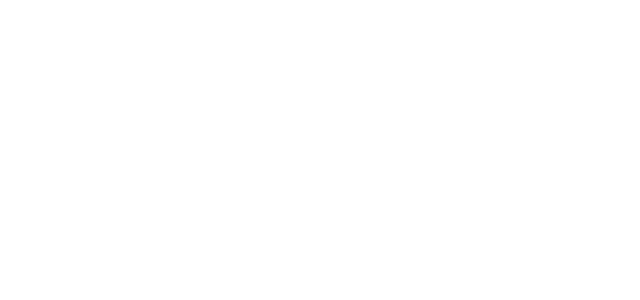
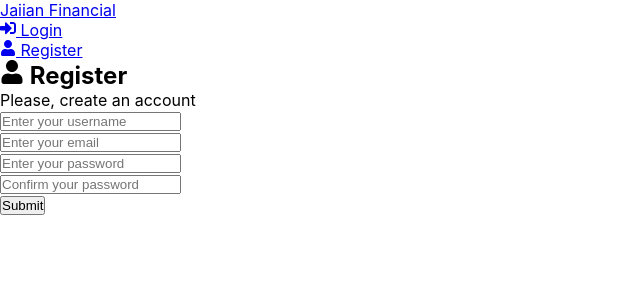
Before and after one commit to mfnjairah/JaiianFinancial, a React (Create React App) app in the folder frontend/: page /register in a window 1280 px wide. Shown: the top 300 px of the page, without its empty margins (0-640 px from the left). Built offline with nearby package versions, Linux system fonts and the light colour scheme.

Commit message:
Starting Register Page

```diff
--- a/frontend/package.json
+++ b/frontend/package.json
@@ -8,6 +8,7 @@
     "@testing-library/user-event": "^13.5.0",
     "react": "^18.2.0",
     "react-dom": "^18.2.0",
+    "react-icons": "^4.11.0",
     "react-router-dom": "^6.16.0",
     "react-scripts": "5.0.1",
     "web-vitals": "^2.1.4"
--- a/frontend/src/App.js
+++ b/frontend/src/App.js
@@ -1,5 +1,26 @@
+import { BrowserRouter as Router, Routes, Route } from "react-router-dom";
+
+// Pages
+import DashBoard from "./pages/DashBoard";
+import Login from "./pages/Login";
+import Register from "./pages/Register";
+import Header from "./components/Header";
+
 function App() {
-  return <div className="App"></div>;
+  return (
+    <div className="App">
+      <Router>
+        <div className="container">
+          <Header />
+          <Routes>
+            <Route path="/" element={<DashBoard />} />
+            <Route path="/login" element={<Login />} />
+            <Route path="/register" element={<Register />} />
+          </Routes>
+        </div>
+      </Router>
+    </div>
+  );
 }
 
 export default App;
--- /dev/null
+++ b/frontend/src/components/Header.jsx
@@ -0,0 +1,27 @@
+import React from "react";
+import { FaSignInAlt, FaSignOutAlt, FaUser } from "react-icons/fa";
+import { Link } from "react-router-dom";
+
+const Header = () => {
+  return (
+    <header className="header">
+      <div className="logo">
+        <Link to="/">Jaiian Financial</Link>
+      </div>
+      <ul>
+        <li>
+          <Link to="/login">
+            <FaSignInAlt /> Login
+          </Link>
+        </li>
+        <li>
+          <Link to="/register">
+            <FaUser /> Register
+          </Link>
+        </li>
+      </ul>
+    </header>
+  );
+};
+
+export default Header;
--- a/frontend/src/index.css
+++ b/frontend/src/index.css
@@ -1,13 +1,17 @@
+* {
+  margin: 0;
+  padding: 0;
+}
+
 body {
-  margin: 0;
-  font-family: -apple-system, BlinkMacSystemFont, 'Segoe UI', 'Roboto', 'Oxygen',
-    'Ubuntu', 'Cantarell', 'Fira Sans', 'Droid Sans', 'Helvetica Neue',
+  font-family: -apple-system, BlinkMacSystemFont, "Segoe UI", "Roboto", "Oxygen",
+    "Ubuntu", "Cantarell", "Fira Sans", "Droid Sans", "Helvetica Neue",
     sans-serif;
   -webkit-font-smoothing: antialiased;
   -moz-osx-font-smoothing: grayscale;
 }
 
 code {
-  font-family: source-code-pro, Menlo, Monaco, Consolas, 'Courier New',
+  font-family: source-code-pro, Menlo, Monaco, Consolas, "Courier New",
     monospace;
 }
--- /dev/null
+++ b/frontend/src/pages/DashBoard.jsx
@@ -0,0 +1,7 @@
+import React from "react";
+
+const DashBoard = () => {
+  return <div>DashBoard</div>;
+};
+
+export default DashBoard;
--- /dev/null
+++ b/frontend/src/pages/Login.jsx
@@ -0,0 +1,7 @@
+import React from "react";
+
+const Login = () => {
+  return <div>Login</div>;
+};
+
+export default Login;
--- /dev/null
+++ b/frontend/src/pages/Register.jsx
@@ -0,0 +1,80 @@
+import React, { useState, useEffect } from "react";
+import { FaUser } from "react-icons/fa";
+
+const Register = () => {
+  const [formData, setFormData] = useState({
+    userName: "",
+    email: "",
+    password: "",
+    confirmPassword: "",
+  });
+
+  const onChange = () => {};
+
+  const { userName, email, password, confirmPassword } = formData;
+  return (
+    <>
+      <section className="heading">
+        <h1>
+          <FaUser /> Register
+        </h1>
+        <p>Please, create an account</p>
+      </section>
+
+      <section className="form">
+        <div className="form-group">
+          <form>
+            <input
+              type="text"
+              className="form-control"
+              value={userName}
+              placeholder="Enter your username"
+              onChange={onChange}
+            />
+          </form>
+        </div>
+
+        <div className="form-group">
+          <form>
+            <input
+              type="email"
+              className="form-control"
+              value={email}
+              placeholder="Enter your email"
+              onChange={onChange}
+            />
+          </form>
+        </div>
+
+        <div className="form-group">
+          <form>
+            <input
+              type="password"
+              className="form-control"
+              value={password}
+              placeholder="Enter your password"
+              onChange={onChange}
+            />
+          </form>
+        </div>
+
+        <div className="form-group">
+          <form>
+            <input
+              type="password"
+              className="form-control"
+              value={confirmPassword}
+              placeholder="Confirm your password"
+              onChange={onChange}
+            />
+          </form>
+        </div>
+        <div className="form-group">
+          <button type="submit">Submit</button>
+        </div>
+      </section>
+    </>
+  );
+};
+
+export default Register;
```
Also changed, not shown: 1 other file (tests, documents, lock files or other folders).
